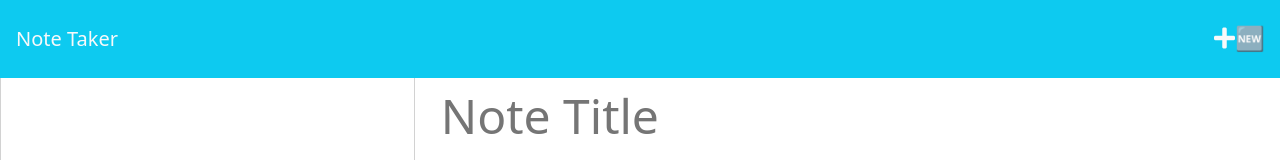
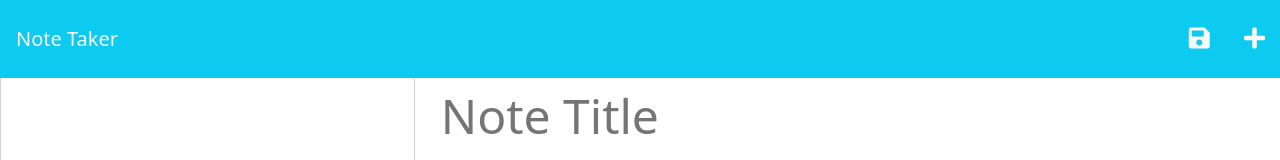
Before and after one commit to WHT-RBT/Espress-Challenge-Note-Taker, a website: page Develop/public/notes.html in a window 1280 px wide. Shown: the top 160 px of the page. Drawn offline with nearby package versions, Linux system fonts and the light colour scheme.

Commit message:
updated css and notes.html

```diff
--- a/Develop/public/assets/css/styles.css
+++ b/Develop/public/assets/css/styles.css
@@ -6,7 +6,7 @@ body {
 }
 
 .save-note {
-  display: none;
+  display: ;
 }
 
 .icons i {
--- a/Develop/public/notes.html
+++ b/Develop/public/notes.html
@@ -29,9 +29,9 @@
       <a class="navbar-brand text-light p-3" href="/">Note Taker</a>
       <div class="icons">
         <!-- Save icon -->
-        <i class="fas fa-save text-light save-note">💾</i>
+        <i class="fas fa-save text-light save-note"></i>
         <!-- New note icon -->
-        <i class="fas fa-plus text-light new-note">🆕</i>
+        <i class="fas fa-plus text-light new-note"></i>
       </div>
     </nav>
     <div class="container-fluid">
```
